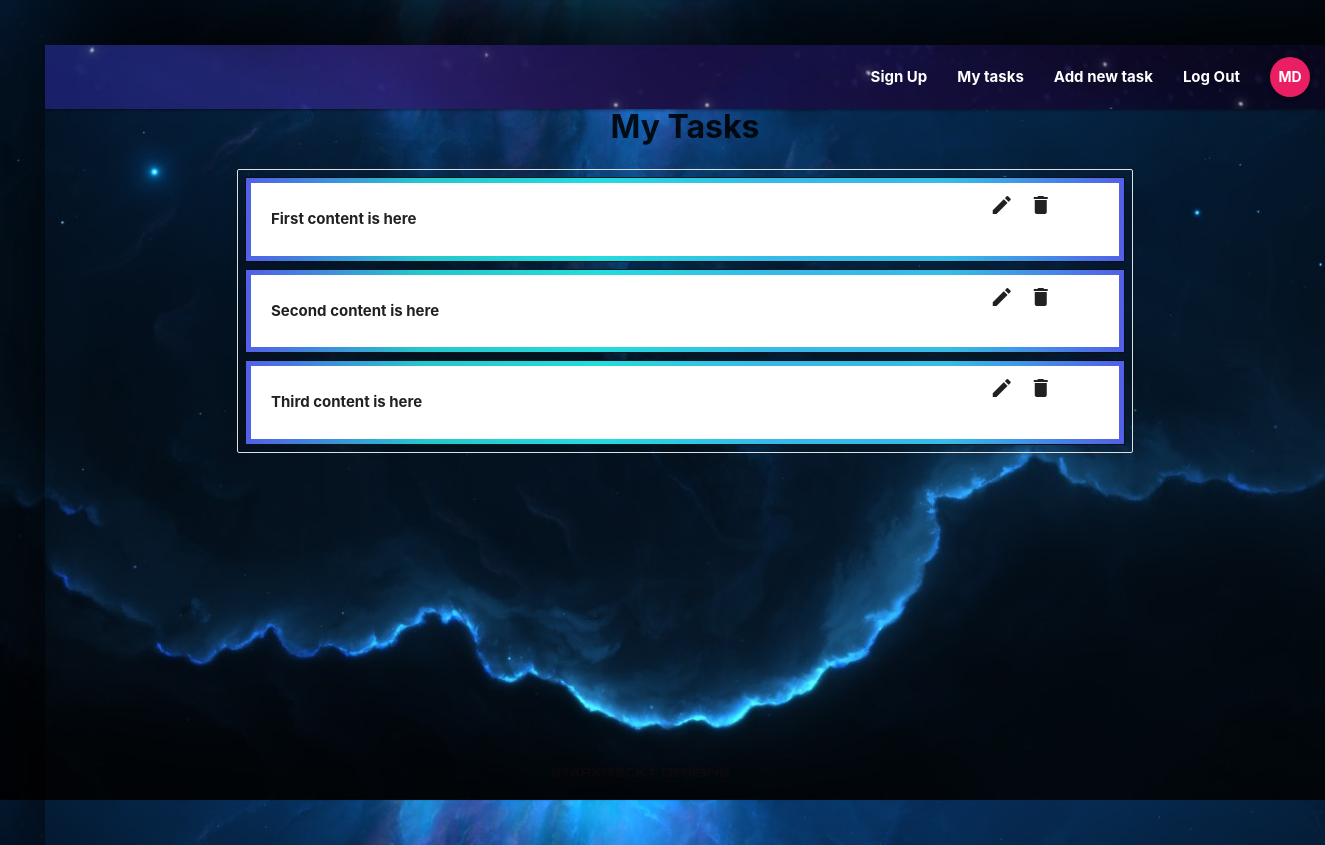
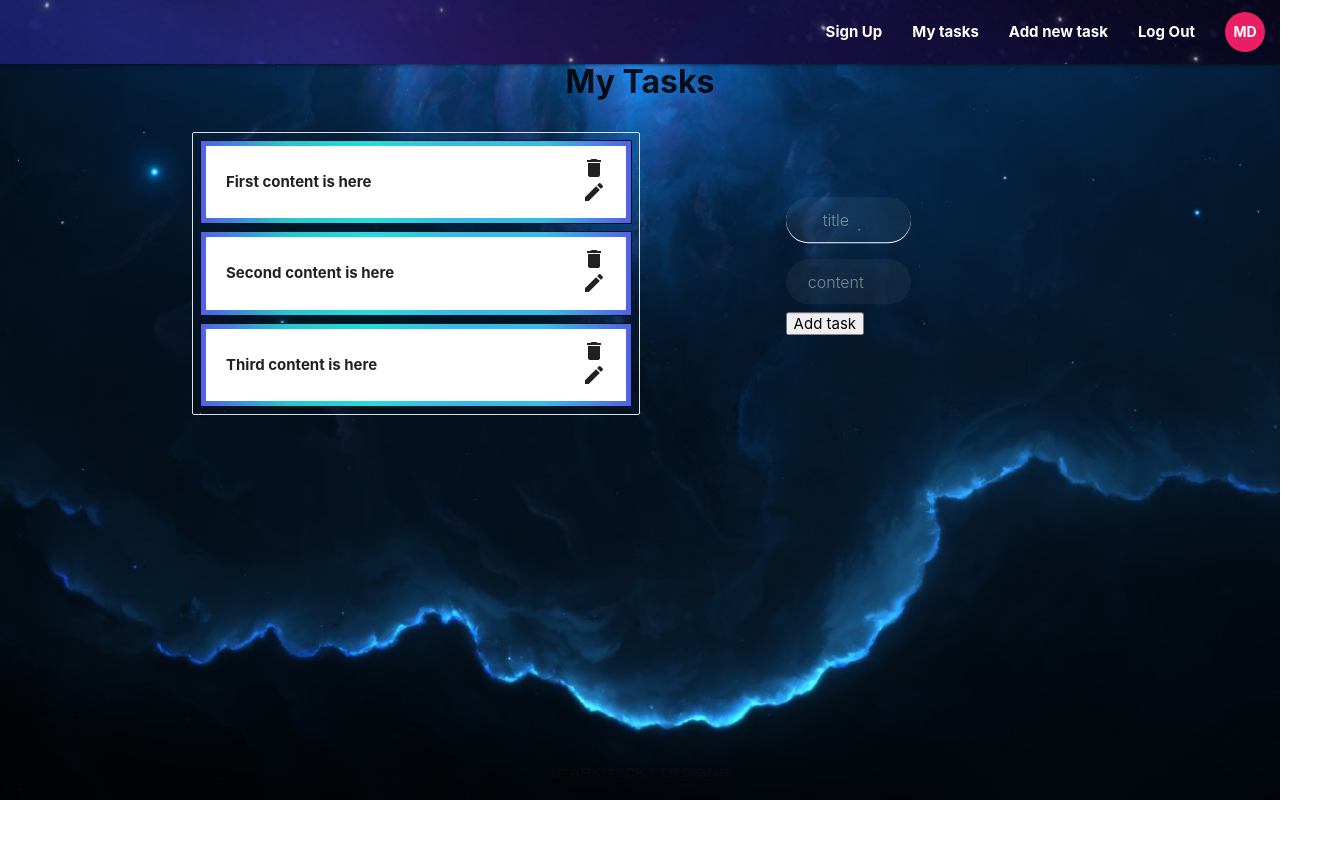
Before and after one commit to MD1010/reactToDo, a React (Create React App) app in the folder react-to-do/: page /MyTasks in a window 1280 px wide. Shown: the whole page, 1325 px wide, since content can reach past the window. After the commit the page ends 800 px from the top, so only its background shows below. Built offline with nearby package versions, Linux system fonts and the light colour scheme.

Commit message:
new component CreateTask- designed badly

```diff
--- a/react-to-do/package.json
+++ b/react-to-do/package.json
@@ -16,6 +16,7 @@
     "react-redux": "^6.0.1",
     "react-router-dom": "^4.3.1",
     "react-scripts": "^2.1.3",
+    "redux-thunk": "^2.3.0",
     "sweetalert": "^2.1.0"
   },
   "scripts": {
--- /dev/null
+++ b/react-to-do/src/components/CreateTask.js
@@ -0,0 +1,39 @@
+import React, { Component } from 'react'
+import $ from 'jquery'
+
+class CreateTask extends Component {
+    constructor(props) {
+        super(props)
+        this.state =
+            {
+                title: "",
+                content: ""
+            }
+    }
+    componentDidMount() {
+        $("#title").focus();
+    }
+
+    submitForm = (event) => {
+        event.preventDefault()
+    }
+
+    handleChange = (event) => {
+        let { id, value } = event.target;
+        this.setState({ [id]: value })
+    }
+
+    render() {
+        return (
+            <div className="bgForm">
+                <div className="container">
+                    <input className="title field" id="title" spellCheck="false" autoComplete="off" placeholder="title" type="text" value={this.state.title} onChange={this.handleChange} maxLength="40"></input>
+                    <input className="content field" spellCheck="false" autoComplete="off" placeholder="content" type="text" id="content" value={this.state.content} onChange={this.handleChange}></input>
+                    <button type="submit" id="add-button" >Add task</button>
+                </div>
+            </div>
+        )
+    }
+}
+
+export default CreateTask
--- a/react-to-do/src/components/MyZone.js
+++ b/react-to-do/src/components/MyZone.js
@@ -1,24 +1,31 @@
-import React, { Component } from 'react';
-import Tasks from './Tasks';
-import Title from './Title';
-// import { findElement, deleteData, postData, putData, getData } from '../helpers/utils';
-// import swal from 'sweetalert';
+import React, { Component } from 'react'
+import Tasks from './Tasks'
+import Title from './Title'
+import CreateTask from './CreateTask'
+// import swal from 'sweetalert'
 import { connect } from 'react-redux'
-
+import '../styles/myZone.css'
 class MyZone extends Component {
 
   render() {
-    console.log(this.props)
+    const { tasks } = this.props
     return (
       <div className="container">
         <Title />
-        <Tasks todos = {this.props.tasks}/>
+        <div className="TaskZone">
+          <div className="MyTasks">
+            <Tasks todos={tasks} />
+          </div>
+          <div className="newTaskForm">
+            <CreateTask />
+          </div>
+        </div>
       </div>
     );
   }
 }
 const mapStateToProps = (state) => {
-  return{
+  return {
     tasks: state.task.tasks
   }
 }
--- a/react-to-do/src/index.js
+++ b/react-to-do/src/index.js
@@ -2,13 +2,14 @@ import React from 'react'
 import ReactDOM from 'react-dom'
 import App from './App'
 import * as serviceWorker from './serviceWorker'
-import { createStore } from 'redux'
+import { createStore, applyMiddleware } from 'redux'
 import rootReducer from './store/reducers/rootReducer'
 import { Provider } from 'react-redux'
+import thunk from 'redux-thunk'
 
-const store = createStore(rootReducer);
+const store = createStore(rootReducer, applyMiddleware(thunk));
 
-ReactDOM.render(<Provider store={ store }><App /></Provider>, document.getElementById('root'));
+ReactDOM.render(<Provider store={store}><App /></Provider>, document.getElementById('root'));
 
 // If you want your app to work offline and load faster, you can change
 // unregister() to register() below. Note this comes with some pitfalls.
--- /dev/null
+++ b/react-to-do/src/store/Actions/taskActions.js
@@ -0,0 +1,6 @@
+export const createTask = (task) => {
+    return (dispatch, getState) => {
+        //make a async call to database
+        dispatch({ type: 'CREATE_TASK', task})
+    }
+}
--- a/react-to-do/src/styles/app.css
+++ b/react-to-do/src/styles/app.css
@@ -1,5 +1,4 @@
 body{
-    background-repeat: no-repeat;
     background-image: url("../img/background.jpg");
     background-size: cover;
     z-index: -1;
@@ -9,25 +8,10 @@ body{
     margin:0;
     overflow-x: hidden;
     overflow-y: hidden;
-    margin: 0;
-    padding: 0;
+    margin: 0 !important;
+    padding: 0 !important;
     height: 100%;
     width: 100%;
     position: absolute;
 
 }
-
-#root{
-    padding: 0;
-    margin:0;
-    padding: 0;
-    margin:0;
-    overflow-x: hidden;
-    overflow-y: hidden;
-    margin: 0;
-    padding: 0;
-    height: 100%;
-    width: 100%;
-    position: absolute;
-
-}
--- /dev/null
+++ b/react-to-do/src/styles/myZone.css
@@ -0,0 +1,11 @@
+.TaskZone{
+    display: flex;
+}
+
+.MyTasks{
+    width:50%;
+}
+
+.newTaskForm{
+    width:50%;
+}
```
Also changed, not shown: react-to-do/src/components/ShowMoreLess.js (deleted, +0 -14 lines), react-to-do/src/components/SubmitButton.js (deleted, +0 -12 lines), react-to-do/src/components/Tasks.js (+2 -10 lines), 1 other file (tests, documents, lock files or other folders).
